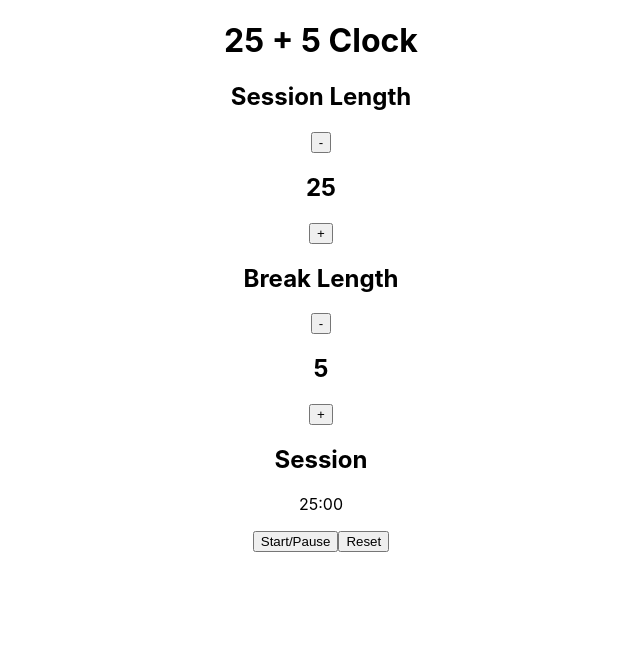
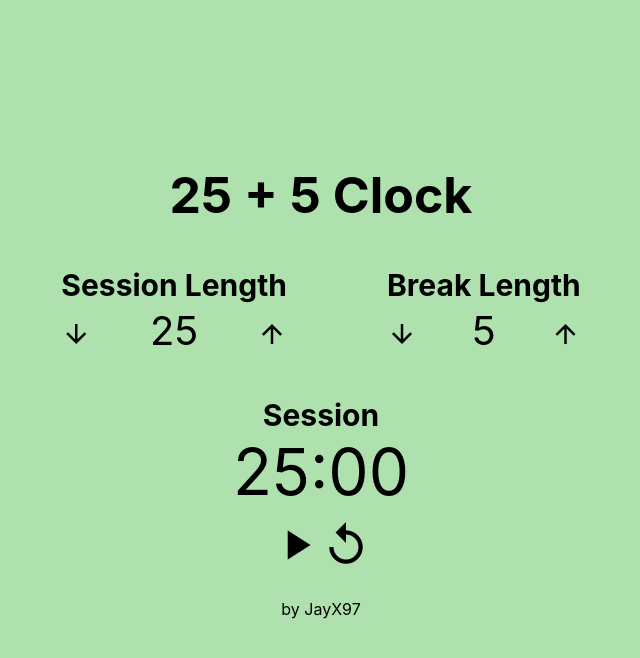
Before and after one commit to JayX97/session-break-clock, a React (Create React App) app: page / in a window 1280 px wide. Shown: the top 658 px of the page, without its empty margins (319-959 px from the left). Built offline with nearby package versions, Linux system fonts and the light colour scheme.

Commit message:
Added CSS styling to app

```diff
--- a/public/index.html
+++ b/public/index.html
@@ -24,6 +24,7 @@
       work correctly both with client-side routing and a non-root public URL.
       Learn how to configure a non-root public URL by running `npm run build`.
     -->
+    <link rel="stylesheet" href="https://fonts.googleapis.com/icon?family=Material+Icons">
     <title>25 + 5 Clock</title>
   </head>
   <body>
--- a/src/App.js
+++ b/src/App.js
@@ -6,6 +6,9 @@ function App() {
     <div className="App">
       <h1>25 + 5 Clock</h1>
       <Clock />
+      <div className="footer">
+        <p>by <a id="author-link" href="https://github.com/JayX97" target="_blank">JayX97</a></p>
+      </div>
     </div>
   );
 }
--- a/src/Clock.js
+++ b/src/Clock.js
@@ -129,8 +129,12 @@ const Clock = () => {
                 }
             </div>
             <div className="timer-controls">
-                <button onClick={toggleStartPause} id="start_stop">Start/Pause</button>
-                <button onClick={handleReset} id="reset">Reset</button>
+                {// ** conditional rendering to display play/pause symbol
+                state.countingDown === false
+                    ? <i class="material-icons" onClick={toggleStartPause} id="start_stop">play_arrow</i>
+                    : <i class="material-icons" onClick={toggleStartPause} id="start_stop">pause</i>
+                }
+                <i class="material-icons" onClick={handleReset} id="reset">replay</i>
             </div>
             <audio id="beep" src="https://cdn.freecodecamp.org/testable-projects-fcc/audio/BeepSound.wav" />
         </div>
--- a/src/Dial.js
+++ b/src/Dial.js
@@ -9,9 +9,9 @@ const Dial = (props) => {
         <div className="dial">
             <h2 id={`${idLabel}-label`}>{label + " Length"}</h2>
             <div className="buttons">
-                <button id={`${idLabel}-decrement`} onClick={onDecrement}>-</button>
+                <i class="material-icons" id={`${idLabel}-decrement`} onClick={onDecrement}>arrow_downward</i>
                 <h2 id={`${idLabel}-length`}>{value}</h2>
-                <button id={`${idLabel}-increment`} onClick={onIncrement}>+</button>
+                <i class="material-icons" id={`${idLabel}-increment`} onClick={onIncrement}>arrow_upward</i>
             </div>
         </div>
     );
--- a/src/index.css
+++ b/src/index.css
@@ -11,3 +11,87 @@ code {
   font-family: source-code-pro, Menlo, Monaco, Consolas, 'Courier New',
     monospace;
 }
+
+#root {
+  background-color: #AFE1AF;
+  display: flex;
+  width: 100vw;
+  height: 100vh;
+  align-items: center;
+  justify-content: center;
+}
+
+.App {
+  width: 100%;
+}
+
+.App > h1 {
+  font-size: 50px;
+  margin: 0;
+  margin-bottom: 30px;
+}
+
+.clock-dials {
+  display: flex;
+  justify-content: center;
+}
+
+.dial {
+  margin-left: 50px;
+  margin-right: 50px;
+}
+
+.dial > h2 {
+  font-size: 30px;
+  line-height: 10px;
+}
+
+.buttons {
+  display: flex;
+  height: 32px;
+  align-items: center;
+  justify-content: space-between;
+}
+
+.buttons > i {
+  font-size: 30px;
+  height: 25px;
+  margin-top: 2px;
+}
+
+.buttons > h2 {
+  font-size: 40px;
+  font-weight: normal;
+}
+
+.timer > h2 {
+  font-size: 30px;
+  margin-top: 50px;
+  margin-bottom: 0;
+}
+
+.timer > p {
+  font-size: 4em;
+  margin: 0;
+}
+
+.timer-controls {
+  margin-top: 10px;;
+}
+
+.timer-controls > i {
+  font-size: 50px;
+}
+
+i:hover {
+  cursor: pointer;
+}
+
+.footer {
+  margin-top: 25px;
+}
+
+#author-link {
+  text-decoration: none;
+  color: inherit;
+}
```
